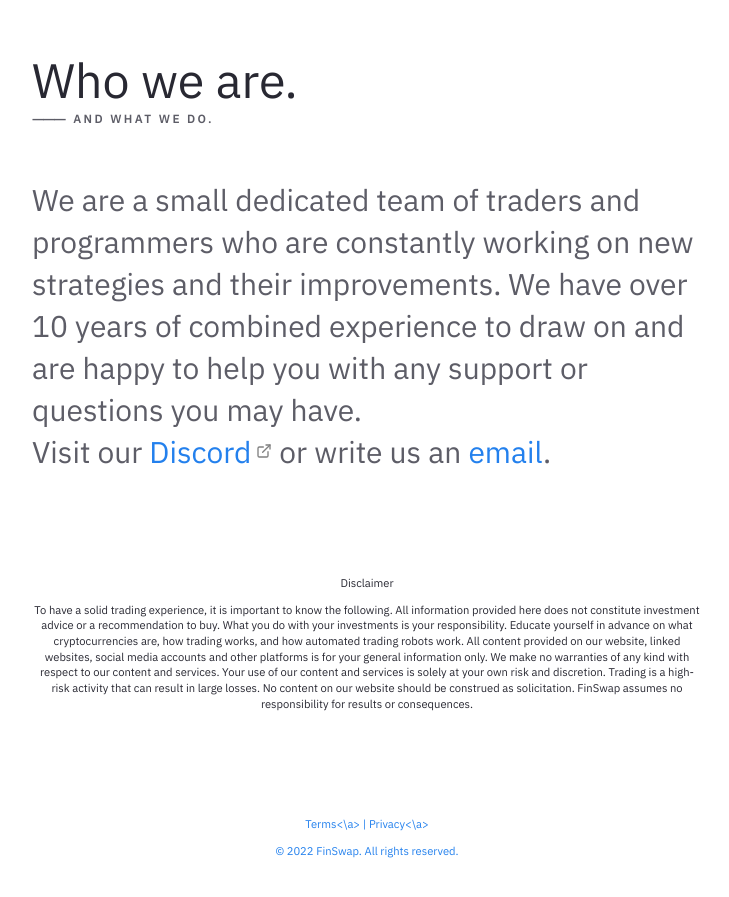
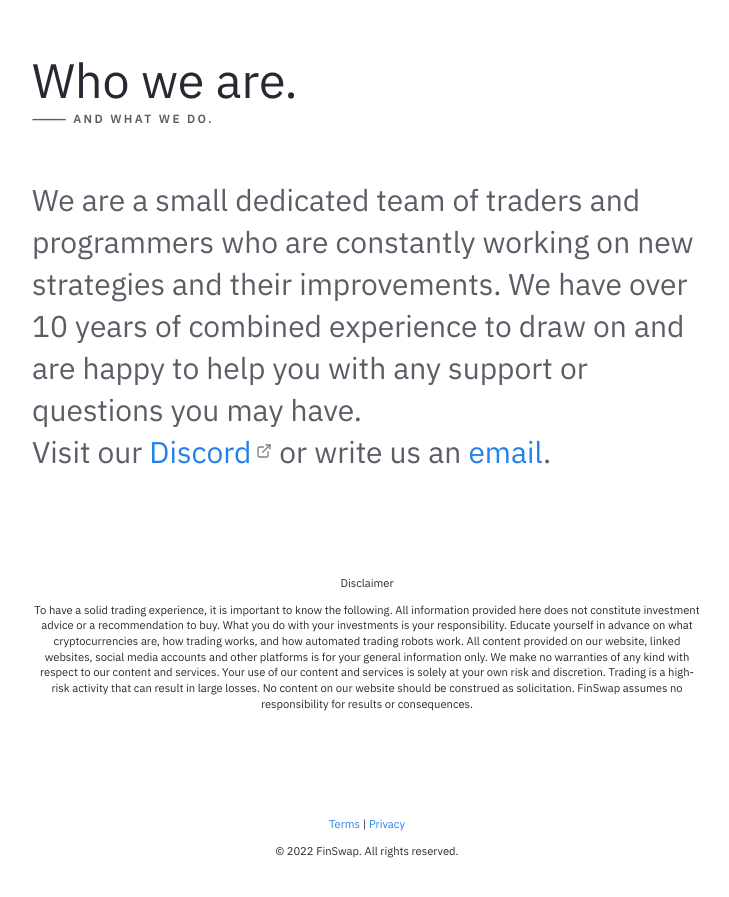
Before and after one commit to kevinroku/nroku.github.io, a Jekyll site: the page built from pages/index.md, in a window 1280 px wide and 900 px high, scrolled down 2031 px. Shown: the top 897 px of the window, without its empty margins (273-1002 px from the left). Built offline with Jekyll 4.4.1, drawn with Linux system fonts in a browser that asks for light colours; part of the change alters nothing that is shown.

```diff
--- a/_includes/Footer.html
+++ b/_includes/Footer.html
@@ -31,7 +31,7 @@
 {%- if site.copyright.msg != nil and site.copyright.msg != empty and site.copyright.msg != null -%}
 <div id="copyright">
 
-    <p id="copyright-notice"><a href="#"> Terms<\a> | <a href="#"> Privacy<\a></p>
+    <p id="copyright-notice"><a href="#"> Terms</a> | <a href="#"> Privacy</a></p>
     <p id="copyright-notice"> {{site.copyright.year}} {{site.copyright.msg}}. All rights reserved.</p>
 </div>
 {%- endif -%}
```
